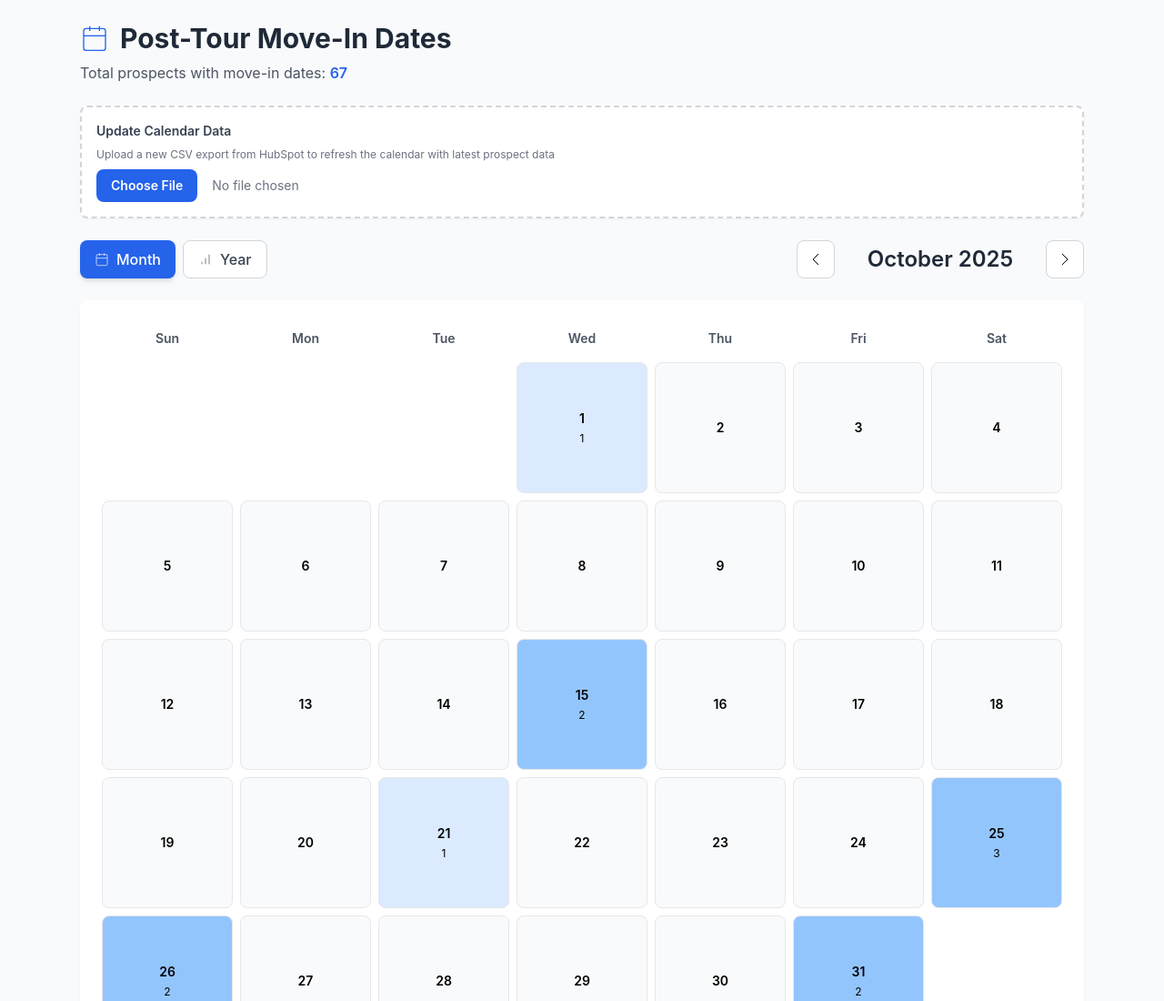
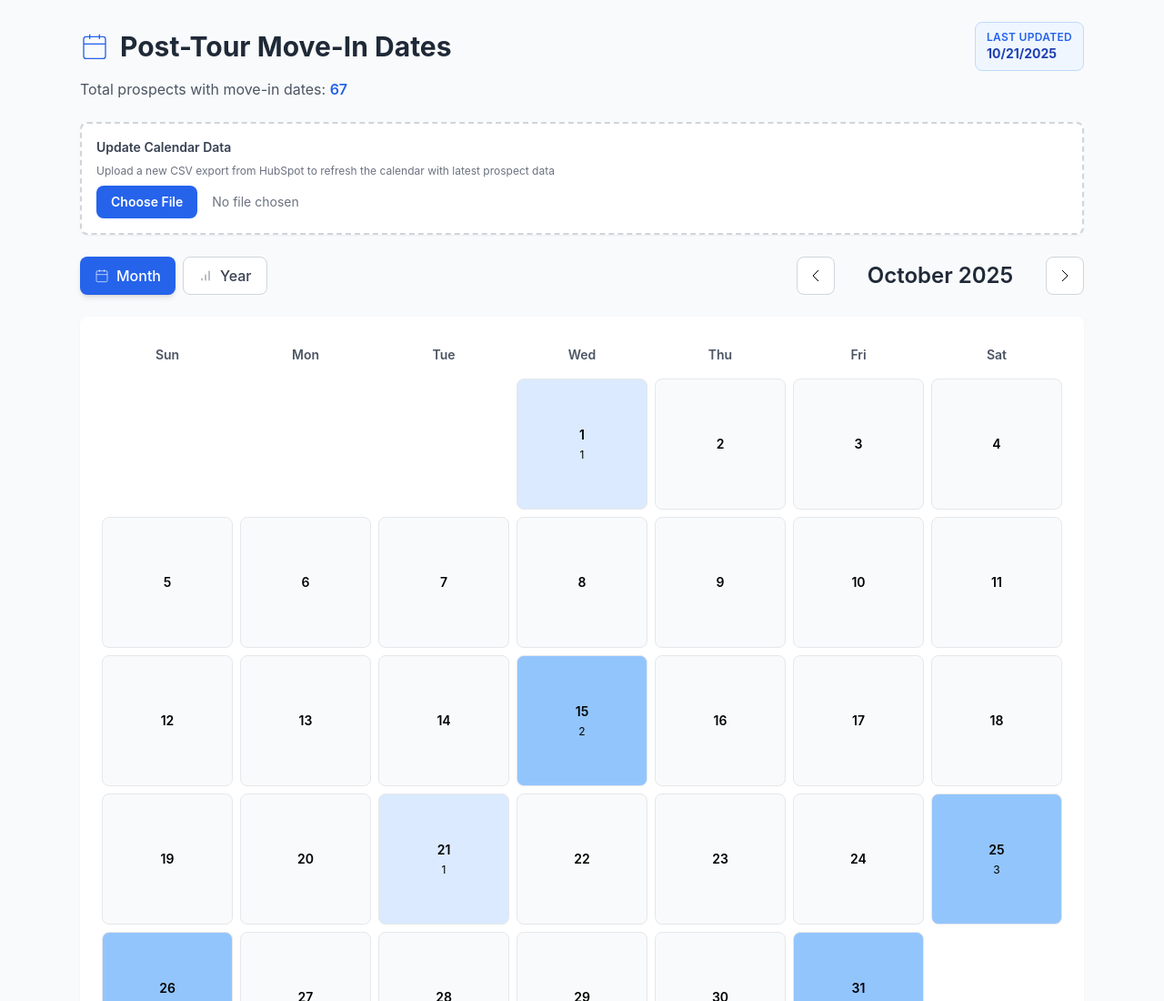
Before and after one commit to bramosman/movein-calendar, a plain HTML site: page index.html in a window 1280 px wide. Shown: the top 1100 px of the page at 91% size. Drawn offline with nearby package versions, Linux system fonts and the light colour scheme.

Commit message:
added last updated tag

```diff
--- a/index.html
+++ b/index.html
@@ -39,7 +39,8 @@
 <body class="bg-gray-50">
     <div id="app" class="w-full max-w-6xl mx-auto p-6 min-h-screen">
         <div class="mb-6">
-            <div class="flex items-center gap-3 mb-2">
+            <div class="flex flex-col sm:flex-row sm:items-center sm:justify-between gap-2 mb-2">
+                <div class="flex items-center gap-3">
                     <svg class="w-8 h-8 text-blue-600" fill="none" stroke="currentColor" viewBox="0 0 24 24">
                         <rect x="3" y="4" width="18" height="18" rx="2" ry="2"></rect>
                         <line x1="16" y1="2" x2="16" y2="6"></line>
@@ -47,6 +48,11 @@
                         <line x1="3" y1="10" x2="21" y2="10"></line>
                     </svg>
                     <h1 class="text-3xl font-bold text-gray-800">Post-Tour Move-In Dates</h1>
+                </div>
+                <div class="bg-blue-50 px-3 py-2 rounded-lg border border-blue-200">
+                    <div class="text-xs text-blue-600 uppercase tracking-wide font-semibold">Last Updated</div>
+                    <div id="lastUpdated" class="text-sm font-bold text-blue-800">10/21/2025</div>
+                </div>
             </div>
             <p class="text-gray-600">Total prospects with move-in dates: <span class="font-semibold text-blue-600" id="totalProspects">67</span></p>
         </div>
@@ -250,6 +256,11 @@
                         // Update total count
                         const totalProspects = Object.values(newProspectData).reduce((sum, arr) => sum + arr.length, 0);
                         document.getElementById('totalProspects').textContent = totalProspects;
+
+                        // Update last updated date
+                        const today = new Date();
+                        const formattedDate = `${today.getMonth() + 1}/${today.getDate()}/${today.getFullYear()}`;
+                        document.getElementById('lastUpdated').textContent = formattedDate;
 
                         // Refresh the view
                         updateView();
```
Lines whose indentation alone changed are shown as unchanged.
